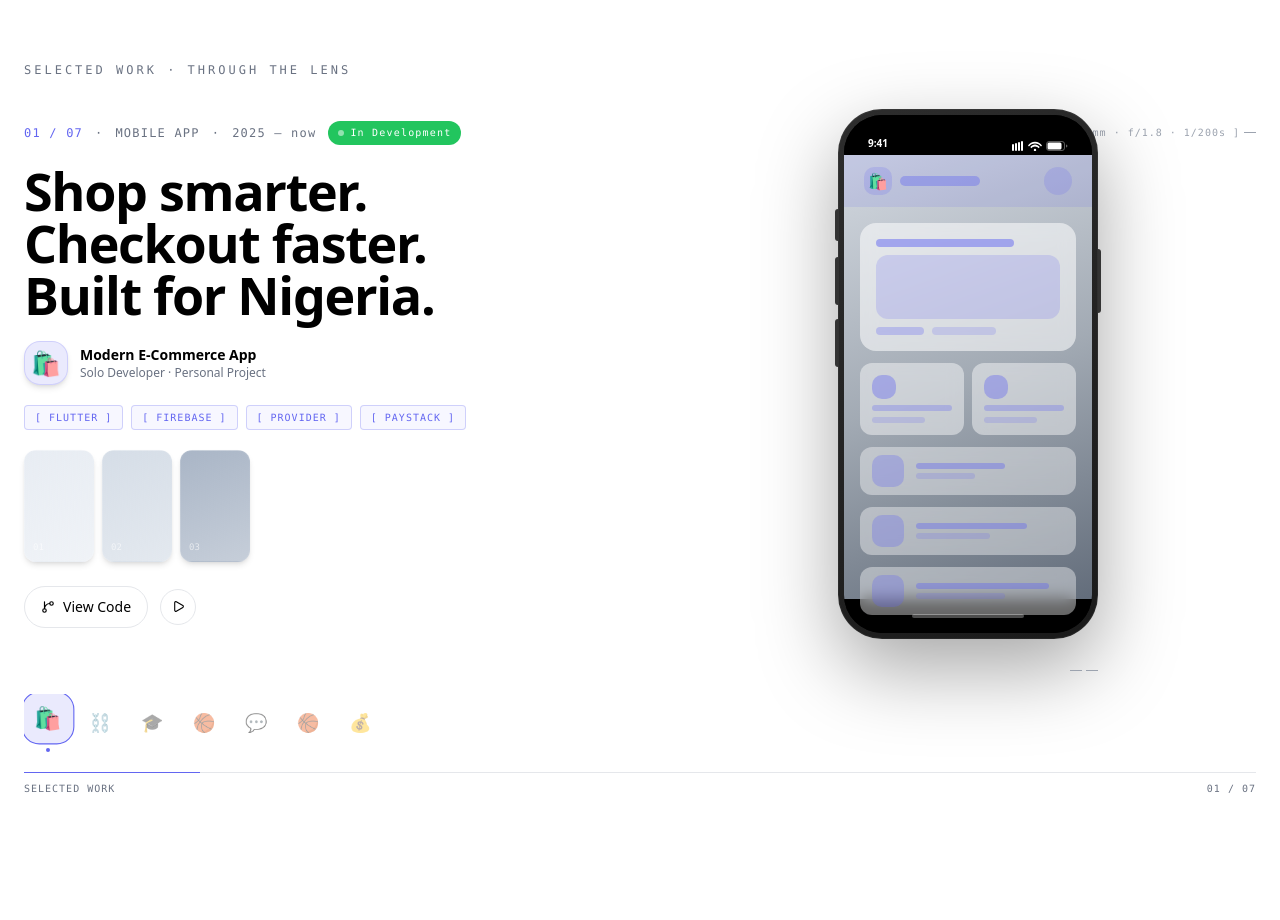
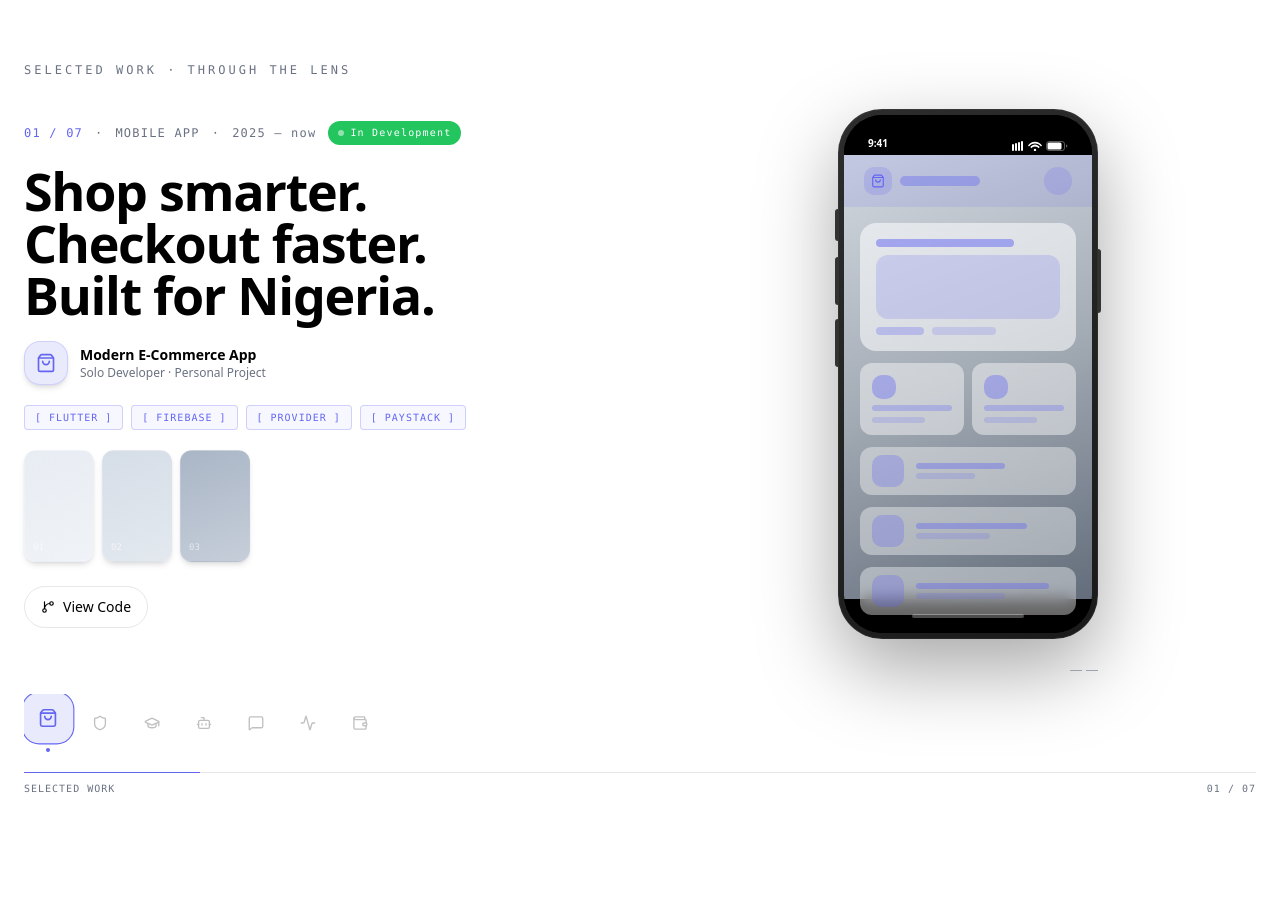
Before and after one commit to nuel232/portfolio, a Next.js app: page / in a window 1280 px wide. Shown: the part 802-1722 px from the top of the page. Built offline with nearby package versions, Linux system fonts and the light colour scheme.

Commit message:
feat: replace emoji with icons in Projects component for enhanced visual representation

```diff
--- a/src/components/Projects.tsx
+++ b/src/components/Projects.tsx
@@ -2,7 +2,7 @@
 
 import { useEffect, useRef, useState } from "react";
 import { motion, AnimatePresence } from "framer-motion";
-import { GitBranch, ExternalLink, Play } from "lucide-react";
+import { GitBranch, ExternalLink, ShoppingBag, Shield, GraduationCap, Bot, MessageSquare, Activity, TrendingUp, Wallet, type LucideIcon } from "lucide-react";
 
 const projects = [
   {
@@ -22,7 +22,7 @@ const projects = [
     screenshots: ["#e2e8f0", "#cbd5e1", "#94a3b8"],
     accent: "#6366f1",
     bg: "from-indigo-50 to-violet-50 dark:from-indigo-950/30 dark:to-violet-950/30",
-    emoji: "🛍️",
+    icon: ShoppingBag,
   },
   {
     index: "02",
@@ -41,7 +41,7 @@ const projects = [
     screenshots: ["#d1fae5", "#a7f3d0", "#6ee7b7"],
     accent: "#10b981",
     bg: "from-emerald-50 to-teal-50 dark:from-emerald-950/30 dark:to-teal-950/30",
-    emoji: "⛓️",
+    icon: Shield,
   },
   {
     index: "03",
@@ -55,12 +55,12 @@ const projects = [
     role: "Lead Developer",
     company: "BlockDegrees",
     stack: ["HARDHAT", "SOLIDITY", "NEO4J", "NODE.JS"],
-    github: "https://github.com/nuel232/blockchain-project",
+    github: "https://github.com/nuel232/BlockDegrees",
     demo: null,
     screenshots: ["#ede9fe", "#ddd6fe", "#c4b5fd"],
     accent: "#8b5cf6",
     bg: "from-violet-50 to-purple-50 dark:from-violet-950/30 dark:to-purple-950/30",
-    emoji: "🎓",
+    icon: GraduationCap,
   },
   {
     index: "04",
@@ -74,12 +74,12 @@ const projects = [
     role: "Solo Developer",
     company: "Personal Project",
     stack: ["REACT", "EXPRESS", "GEMINI AI", "NODE.JS"],
-    github: "https://github.com/nuel232/Interactive-Basketball-Coaching-Assistant",
+    github: "https://github.com/nuel232/coach-carter",
     demo: null,
     screenshots: ["#fef3c7", "#fde68a", "#fcd34d"],
     accent: "#f59e0b",
     bg: "from-amber-50 to-yellow-50 dark:from-amber-950/30 dark:to-yellow-950/30",
-    emoji: "🏀",
+    icon: Bot,
   },
   {
     index: "05",
@@ -98,7 +98,7 @@ const projects = [
     screenshots: ["#dbeafe", "#bfdbfe", "#93c5fd"],
     accent: "#3b82f6",
     bg: "from-blue-50 to-sky-50 dark:from-blue-950/30 dark:to-sky-950/30",
-    emoji: "💬",
+    icon: MessageSquare,
   },
   {
     index: "06",
@@ -117,7 +117,7 @@ const projects = [
     screenshots: ["#fee2e2", "#fecaca", "#fca5a5"],
     accent: "#ef4444",
     bg: "from-red-50 to-rose-50 dark:from-red-950/30 dark:to-rose-950/30",
-    emoji: "🏀",
+    icon: Activity,
   },
   {
     index: "07",
@@ -136,7 +136,7 @@ const projects = [
     screenshots: ["#dcfce7", "#bbf7d0", "#86efac"],
     accent: "#22c55e",
     bg: "from-green-50 to-emerald-50 dark:from-green-950/30 dark:to-emerald-950/30",
-    emoji: "💰",
+    icon: Wallet,
   },
 ];
 
@@ -144,24 +144,13 @@ const projects = [
 const PhoneFrame = ({
   accent,
   screenshots,
-  headline,
-  emoji,
+  icon: Icon,
 }: {
   accent: string;
   screenshots: string[];
-  headline: string;
-  emoji: string;
+  icon: LucideIcon;
 }) => (
   <div className="relative flex items-center justify-center w-full h-full select-none">
-    {/* Decorative camera metadata */}
-    <div className="absolute top-4 right-0 text-[10px] font-mono tracking-widest text-gray-400 dark:text-gray-600 hidden lg:flex flex-col items-end gap-1">
-      <div className="flex items-center gap-1">
-        <span className="w-3 h-px bg-gray-400 dark:bg-gray-600" />
-        <span>[ 26mm · f/1.8 · 1/200s ]</span>
-        <span className="w-3 h-px bg-gray-400 dark:bg-gray-600" />
-      </div>
-    </div>
-
     {/* Phone SVG shell */}
     <div className="relative" style={{ width: 260, height: 530 }}>
       {/* Outer frame */}
@@ -218,8 +207,8 @@ const PhoneFrame = ({
           {/* App bar */}
           <div className="px-5 py-3 flex items-center justify-between" style={{ background: accent + "22" }}>
             <div className="flex items-center gap-2">
-              <div className="w-7 h-7 rounded-lg flex items-center justify-center text-base" style={{ background: accent + "33" }}>
-                {emoji}
+              <div className="w-7 h-7 rounded-lg flex items-center justify-center" style={{ background: accent + "33" }}>
+                <Icon size={14} style={{ color: accent }} />
               </div>
               <div className="h-2.5 w-20 rounded-full opacity-40" style={{ background: accent }} />
             </div>
@@ -357,10 +346,10 @@ export default function Projects() {
               {/* App identity */}
               <div className="flex items-center gap-3">
                 <div
-                  className="w-11 h-11 rounded-2xl flex items-center justify-center text-2xl shadow-md flex-shrink-0"
+                  className="w-11 h-11 rounded-2xl flex items-center justify-center shadow-md flex-shrink-0"
                   style={{ background: project.accent + "22", border: `1px solid ${project.accent}33` }}
                 >
-                  {project.emoji}
+                  <project.icon size={20} style={{ color: project.accent }} />
                 </div>
                 <div>
                   <p className="font-semibold text-sm">{project.name}</p>
@@ -431,9 +420,7 @@ export default function Projects() {
                     Live Demo
                   </a>
                 )}
-                <button className="w-9 h-9 rounded-full border border-foreground/20 flex items-center justify-center hover:bg-foreground/5 transition-colors">
-                  <Play size={13} />
-                </button>
+
               </div>
             </motion.div>
           </AnimatePresence>
@@ -459,8 +446,7 @@ export default function Projects() {
               <PhoneFrame
                 accent={project.accent}
                 screenshots={project.screenshots}
-                headline={project.headline}
-                emoji={project.emoji}
+                icon={project.icon}
               />
             </motion.div>
           </AnimatePresence>
@@ -477,7 +463,7 @@ export default function Projects() {
               className="flex-shrink-0 flex flex-col items-center gap-1.5 group"
             >
               <div
-                className="w-12 h-12 rounded-2xl flex items-center justify-center text-xl transition-all duration-300"
+                className="w-12 h-12 rounded-2xl flex items-center justify-center transition-all duration-300"
                 style={{
                   background: i === active ? p.accent + "22" : "transparent",
                   border: `1.5px solid ${i === active ? p.accent : "transparent"}`,
@@ -485,7 +471,7 @@ export default function Projects() {
                   opacity: i === active ? 1 : 0.45,
                 }}
               >
-                {p.emoji}
+                <p.icon size={18} style={{ color: i === active ? p.accent : "currentColor", opacity: i === active ? 1 : 0.55 }} />
               </div>
               {i === active && (
                 <motion.div
```
